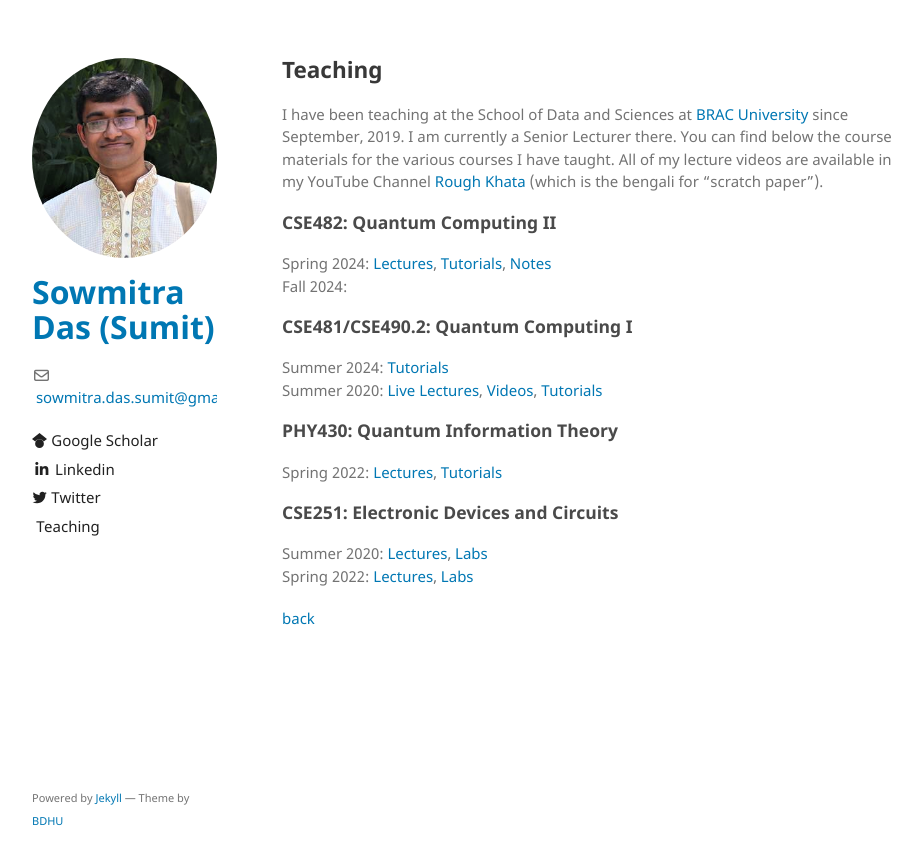
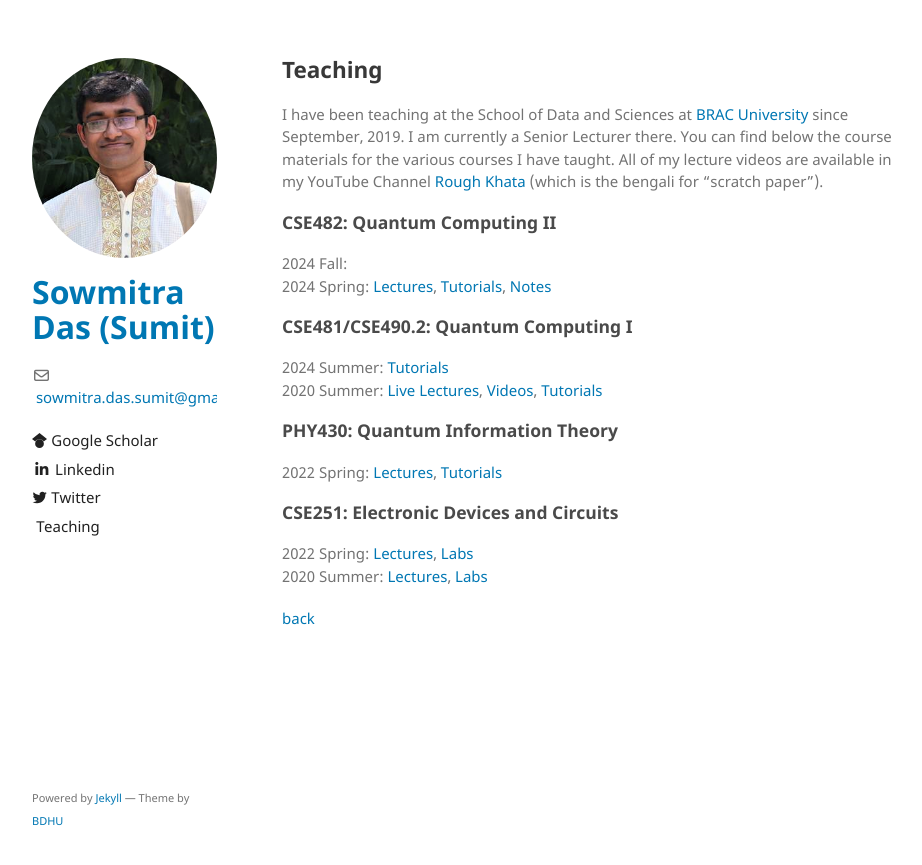
Before and after one commit to sowmitra-das-sumit/sowmitra-das-sumit.github.io, a Jekyll site: the page built from teaching.md, in a window 1280 px wide. Shown: the top 865 px of the page, without its empty margins (178-1100 px from the left). Built offline with Jekyll 4.4.1, drawn with Linux system fonts in a browser that asks for light colours; the repository's description, which GitHub fills in, is left out; our own code applies the rules of GitHub Pages for plain Markdown files.

```diff
--- a/teaching.md
+++ b/teaching.md
@@ -7,16 +7,16 @@ layout: default
 I have been teaching at the School of Data and Sciences at [BRAC University](https://www.bracu.ac.bd/) since September, 2019. I am currently a Senior Lecturer there. You can find below the course materials for the various courses I have taught. All of my lecture videos are available in my YouTube Channel [Rough Khata](https://www.youtube.com/@raf-khata) (which is the bengali for "scratch paper").
 
 ### CSE482: Quantum Computing II
-Spring 2024: [Lectures](https://youtube.com/playlist?list=PLvj5w6iNZqViEPZo0PaHqOK_spCeHKfGT&si=8Rt2N6TXlppnJrz3), [Tutorials](https://youtube.com/playlist?list=PLvj5w6iNZqVhsPZnkK0bjl-0jFnoOqNOT&si=hYdKyiK2taefL-HB), [Notes](https://www.overleaf.com/read/dtxxdftjsfqt#837308)\
-Fall 2024:
+2024 Fall: \
+2024 Spring: [Lectures](https://youtube.com/playlist?list=PLvj5w6iNZqViEPZo0PaHqOK_spCeHKfGT&si=8Rt2N6TXlppnJrz3), [Tutorials](https://youtube.com/playlist?list=PLvj5w6iNZqVhsPZnkK0bjl-0jFnoOqNOT&si=hYdKyiK2taefL-HB), [Notes](https://www.overleaf.com/read/dtxxdftjsfqt#837308)
 ### CSE481/CSE490.2: Quantum Computing I
-Summer 2024: [Tutorials](https://youtube.com/playlist?list=PLvj5w6iNZqVjr40Xmk-JxrTc8eb4rFlhz&si=2IcmmY5cVnr8wur1)\
-Summer 2020: [Live Lectures](https://youtube.com/playlist?list=PLvj5w6iNZqVjI42wggGqWM3qUqibQcbgn&si=RiyooGTnwY2IojXv), [Videos](https://youtube.com/playlist?list=PLvj5w6iNZqVh1xEngYv-YRrV00O89HVrb&si=-PETH2xR8QmGPRZr), [Tutorials](https://youtube.com/playlist?list=PLvj5w6iNZqVhABt-6D1R6njy9k2kVHz8-&si=baaqFvOy3ursywUF)
+2024 Summer: [Tutorials](https://youtube.com/playlist?list=PLvj5w6iNZqVjr40Xmk-JxrTc8eb4rFlhz&si=2IcmmY5cVnr8wur1)\
+2020 Summer: [Live Lectures](https://youtube.com/playlist?list=PLvj5w6iNZqVjI42wggGqWM3qUqibQcbgn&si=RiyooGTnwY2IojXv), [Videos](https://youtube.com/playlist?list=PLvj5w6iNZqVh1xEngYv-YRrV00O89HVrb&si=-PETH2xR8QmGPRZr), [Tutorials](https://youtube.com/playlist?list=PLvj5w6iNZqVhABt-6D1R6njy9k2kVHz8-&si=baaqFvOy3ursywUF)
 ### PHY430: Quantum Information Theory
-Spring 2022: [Lectures](https://youtube.com/playlist?list=PLvj5w6iNZqVgt_bqYyfAbZb0uD4SxtZoD&si=OqiusS9CyYScQV1k), [Tutorials](https://youtube.com/playlist?list=PLvj5w6iNZqVhCqlGPUrflBo7nDufNCMAd&si=QNzoDbqmZCL9WJu6)
+2022 Spring: [Lectures](https://youtube.com/playlist?list=PLvj5w6iNZqVgt_bqYyfAbZb0uD4SxtZoD&si=OqiusS9CyYScQV1k), [Tutorials](https://youtube.com/playlist?list=PLvj5w6iNZqVhCqlGPUrflBo7nDufNCMAd&si=QNzoDbqmZCL9WJu6)
 
 ### CSE251: Electronic Devices and Circuits
-Summer 2020: [Lectures](https://youtube.com/playlist?list=PLvj5w6iNZqVhrJA2k83Fes8DCvEqbaL0M&si=ll1z_U5Vwnx8rzjM), [Labs](https://youtube.com/playlist?list=PLvj5w6iNZqVhDq-MFptvpy_Ct99iDx5m1&si=iQhdg4ysei89aWGC)\
-Spring 2022: [Lectures](https://youtube.com/playlist?list=PLvj5w6iNZqVgmrLWcUvi1GLRPLSK_Pd3X&si=l5Jassuf7FtGBqi8), [Labs](https://youtube.com/playlist?list=PLvj5w6iNZqVg0KSjAqQyiL--B3NXorHNk&si=51CHzHZ_H597Ac57)
+2022 Spring: [Lectures](https://youtube.com/playlist?list=PLvj5w6iNZqVgmrLWcUvi1GLRPLSK_Pd3X&si=l5Jassuf7FtGBqi8), [Labs](https://youtube.com/playlist?list=PLvj5w6iNZqVg0KSjAqQyiL--B3NXorHNk&si=51CHzHZ_H597Ac57)\
+2020 Summer: [Lectures](https://youtube.com/playlist?list=PLvj5w6iNZqVhrJA2k83Fes8DCvEqbaL0M&si=ll1z_U5Vwnx8rzjM), [Labs](https://youtube.com/playlist?list=PLvj5w6iNZqVhDq-MFptvpy_Ct99iDx5m1&si=iQhdg4ysei89aWGC)
 
 [back](./)
```
